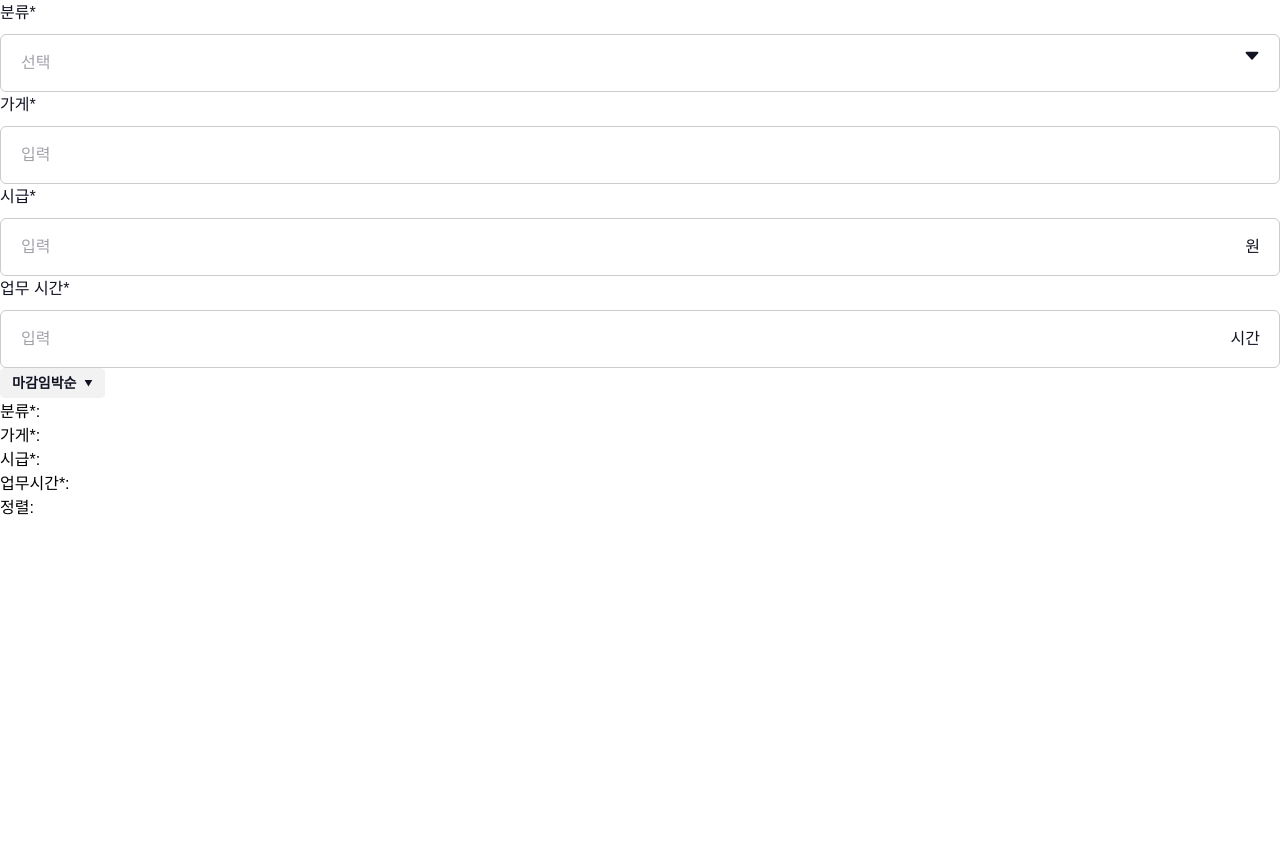
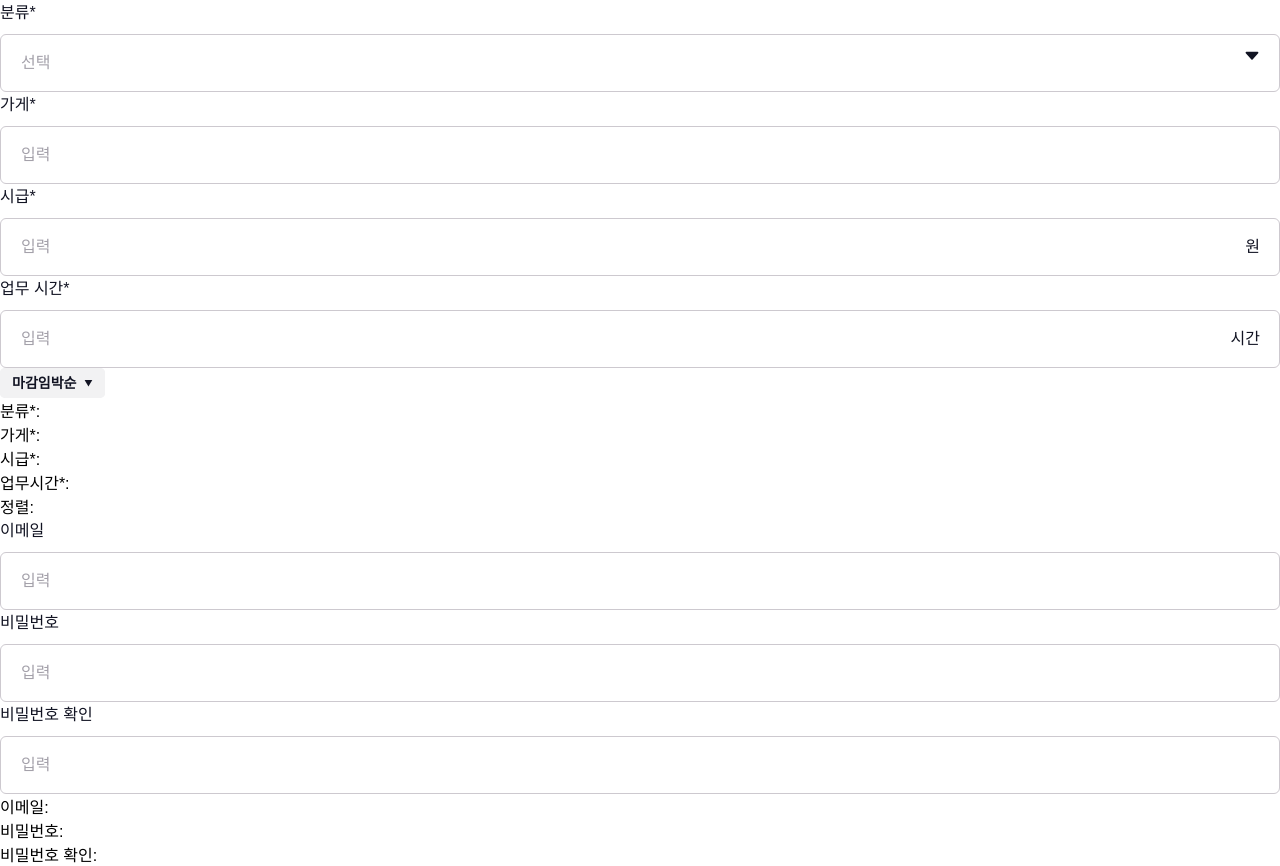
Before and after one commit to TheJulge/Frontend, a Next.js app: page /inputTest in a window 1280 px wide. Before the commit the page ends 800 px from the top, so only its background shows below. Built offline with nearby package versions, Linux system fonts and the light colour scheme; a web font is replaced by a local one.

Commit message:
[#3] feat: 공통 sign input 구현

```diff
--- a/components/commons/inputs/basicInput/BasicInput.module.scss
+++ b/components/commons/inputs/basicInput/BasicInput.module.scss
@@ -1,10 +1,6 @@
 .container {
   @include body1-regular(--black);
   width: 100%;
-  // display: flex;
-  // flex-direction: column;
-  // align-items: flex-start;
-  // gap: 8px;
 
   .input {
     @include body1-regular(--black);
--- a/components/commons/inputs/basicInput/BasicInput.tsx
+++ b/components/commons/inputs/basicInput/BasicInput.tsx
@@ -4,15 +4,21 @@ import React from 'react';
 /**
  * label 이름을 지정해서 TEXT를 입력 할 수 있는 기본 input 입니다!
  * @param {labelName} props label로 사용할 input의 이름을 적어주면 됩니다.
+ * @param {value} props 해당 인풋에서 사용할 state
  * @param {setValue} props 해당 인풋에서 사용할 state를 변경할 seter 함수
  */
 
 type BasicInputProps = {
   labelName: string;
+  value: string;
   setValue: React.Dispatch<React.SetStateAction<string>>;
 };
 
-export default function BasicInput({ labelName, setValue }: BasicInputProps) {
+export default function BasicInput({
+  labelName,
+  value,
+  setValue,
+}: BasicInputProps) {
   const handleChange = (event: React.ChangeEvent<HTMLInputElement>) => {
     setValue(event.target.value);
   };
@@ -23,6 +29,7 @@ export default function BasicInput({ labelName, setValue }: BasicInputProps) {
       <input
         className={styles.input}
         id={labelName}
+        value={value}
         placeholder="입력"
         type="text"
         onChange={handleChange}
--- /dev/null
+++ b/components/commons/inputs/signInput/SignInput.module.scss
@@ -0,0 +1,41 @@
+.container {
+  @include body1-regular(--black);
+  width: 100%;
+
+  .input {
+    @include body1-regular(--black);
+    width: 100%;
+    height: 58px;
+    padding: 16px 20px;
+    border-radius: 6px;
+    border: 1px solid var(--gray30);
+    background: var(--white);
+    outline: none;
+    margin-top: 8px;
+
+    &::placeholder {
+      color: var(--gray40);
+    }
+  }
+
+  .errorInput {
+    @include body1-regular(--black);
+    width: 100%;
+    height: 58px;
+    padding: 16px 20px;
+    border-radius: 6px;
+    border: 1px solid var(--red40);
+    background: var(--white);
+    outline: none;
+    margin-top: 8px;
+
+    &::placeholder {
+      color: var(--gray40);
+    }
+  }
+
+  .errorMessage {
+    @include caption(--red40);
+    margin-top: 8px;
+  }
+}
--- /dev/null
+++ b/components/commons/inputs/signInput/SignInput.tsx
@@ -0,0 +1,69 @@
+import styles from '@/components/commons/inputs/signInput/SignInput.module.scss';
+import React, { useState } from 'react';
+
+type SignInputProps = {
+  labelName: string;
+  inputType: 'email' | 'password' | 'passwordCheck';
+  value: string;
+  setValue: React.Dispatch<React.SetStateAction<string>>;
+  anotherValue?: string;
+};
+
+const emailRegex: RegExp = /^[a-zA-Z0-9._%+-]+@[a-zA-Z0-9.-]+\.[a-zA-Z]{2,}$/;
+
+export default function SignInput({
+  labelName,
+  inputType,
+  value,
+  setValue,
+  anotherValue,
+}: SignInputProps) {
+  const [isValidation, setIsValidation] = useState<boolean>(true);
+
+  const handleChange = (event: React.ChangeEvent<HTMLInputElement>) => {
+    setValue(event.target.value);
+  };
+  const handleFocusOut = () => {
+    if (inputType === 'email') {
+      setIsValidation(emailRegex.test(value));
+    }
+
+    if (inputType === 'password') {
+      setIsValidation(value.length >= 8);
+    }
+
+    if (inputType === 'passwordCheck') {
+      setIsValidation(anotherValue === value);
+    }
+  };
+
+  return (
+    <div className={styles.container}>
+      <label htmlFor={labelName}>{labelName}</label>
+      <input
+        className={!isValidation ? styles.errorInput : styles.input}
+        id={labelName}
+        value={value}
+        placeholder="입력"
+        type={inputType === 'email' ? 'email' : 'password'}
+        onChange={handleChange}
+        onBlur={handleFocusOut}
+      />
+      {inputType === 'email' && !isValidation && (
+        <div className={styles.errorMessage}>
+          이메일 형식으로 작성해 주세요.
+        </div>
+      )}
+      {inputType === 'password' && !isValidation && (
+        <div className={styles.errorMessage}>8자 이상 작성해 주세요.</div>
+      )}
+      {inputType === 'passwordCheck' && !isValidation && (
+        <div className={styles.errorMessage}>비밀번호가 일치하지 않습니다.</div>
+      )}
+    </div>
+  );
+}
+
+SignInput.defaultProps = {
+  anotherValue: '',
+};
--- a/pages/inputTest.tsx
+++ b/pages/inputTest.tsx
@@ -1,6 +1,7 @@
 import BasicInput from '@/components/commons/inputs/basicInput/BasicInput';
 import MoneyInput from '@/components/commons/inputs/moneyInput/MoneyInput';
 import SelectInput from '@/components/commons/inputs/selectInput/SelectInput';
+import SignInput from '@/components/commons/inputs/signInput/SignInput';
 import SortSelectInput from '@/components/commons/inputs/sortSelectInput/SortSelectInput';
 import TimeInput from '@/components/commons/inputs/timeInput/TimeInput';
 import { useState } from 'react';
@@ -11,6 +12,9 @@ export default function InputTest() {
   const [ccc, setCcc] = useState<string>('');
   const [ddd, setDdd] = useState<string>('');
   const [eee, setEee] = useState<string>('');
+  const [emailValue, setEmailValue] = useState<string>('');
+  const [passwordValue, setPasswordValue] = useState<string>('');
+  const [passwordCheckValue, setPasswordCheckValue] = useState<string>('');
 
   const OPTIONS = [
     '한식',
@@ -34,7 +38,7 @@ export default function InputTest() {
         value={ddd}
         setValue={setDdd}
       />
-      <BasicInput labelName="가게*" setValue={setAaa} />
+      <BasicInput labelName="가게*" value={aaa} setValue={setAaa} />
       <MoneyInput labelName="시급*" value={bbb} setValue={setBbb} />
       <TimeInput value={ccc} setValue={setCcc} />
       <SortSelectInput value={eee} setValue={setEee} />
@@ -43,6 +47,28 @@ export default function InputTest() {
       <div>시급*: {bbb}</div>
       <div>업무시간*: {ccc}</div>
       <div>정렬: {eee}</div>
+      <SignInput
+        labelName="이메일"
+        inputType="email"
+        value={emailValue}
+        setValue={setEmailValue}
+      />
+      <SignInput
+        labelName="비밀번호"
+        inputType="password"
+        value={passwordValue}
+        setValue={setPasswordValue}
+      />
+      <SignInput
+        labelName="비밀번호 확인"
+        inputType="passwordCheck"
+        value={passwordCheckValue}
+        setValue={setPasswordCheckValue}
+        anotherValue={passwordValue}
+      />
+      <div>이메일: {emailValue}</div>
+      <div>비밀번호: {passwordValue}</div>
+      <div>비밀번호 확인: {passwordCheckValue}</div>
     </>
   );
 }
```
